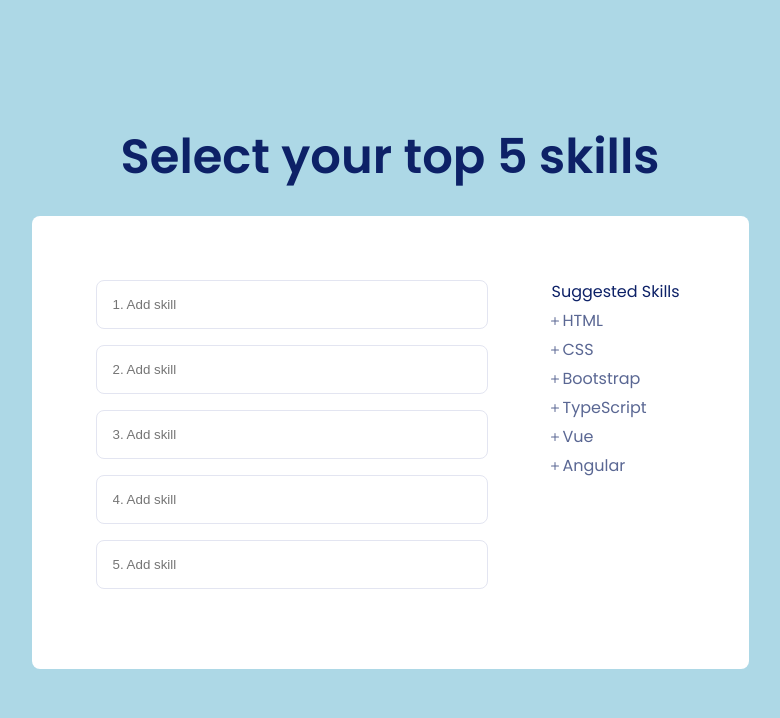
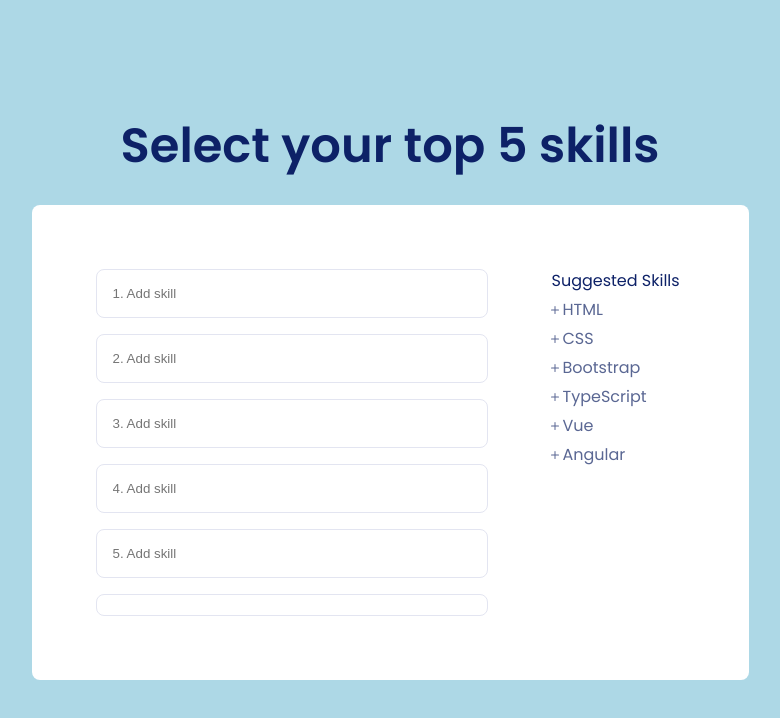
Before and after one commit to DevNik14/sortable-list-component, a React (Vite) app: page / in a window 1280 px wide. Shown: the top 718 px of the page, without its empty margins (250-1030 px from the left). Built offline with nearby package versions, Linux system fonts and the light colour scheme.

Commit message:
style: style the filtered dropdown list

```diff
--- a/src/Components/DropdownSkillList/DropdownSkillList.jsx
+++ b/src/Components/DropdownSkillList/DropdownSkillList.jsx
@@ -1,8 +1,10 @@
+import styles from './DropdownSkillList.module.css'
+
 const DropDownSkillList = ({ filteredSkills }) => {
   return (
-    <ul>
+    <ul className={`${styles.dropDownSkillList}`}>
       {filteredSkills.length > 0 && filteredSkills.map(skill => (
-        <li key={skill}>{skill}</li>
+        <li className={`${styles.dropDownSkillListItem}`} key={skill}>{skill}</li>
       ))}
     </ul>
   )
--- a/src/Components/DropdownSkillList/DropdownSkillList.module.css
+++ b/src/Components/DropdownSkillList/DropdownSkillList.module.css
@@ -0,0 +1,15 @@
+.dropDownSkillList {
+  padding: 10px 0;
+  border-radius: 8px;
+  border: 1px solid #E3E5F1;
+}
+
+.dropDownSkillListItem {
+  padding: 16px;
+  color: #5A6793;
+  cursor: pointer;
+}
+
+.dropDownSkillListItem:hover {
+  background-color: #E3E5F1;
+}
```
